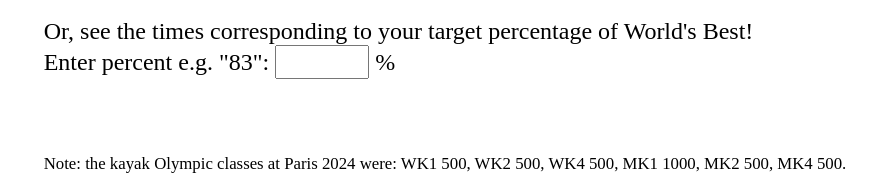
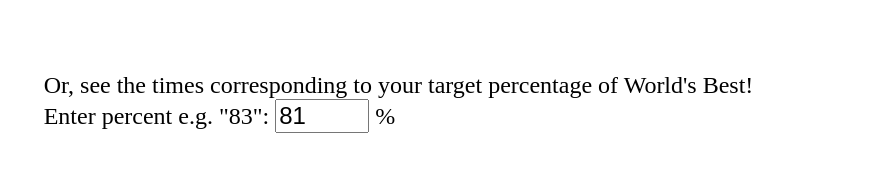
Before and after one commit to preda/kayak, a plain HTML site: page docs/index.html in a window 1280 px wide. Shown: the part 528-711 px from the top of the page, without its empty margins (195-1084 px from the left). Drawn offline with Linux system fonts and the light colour scheme.

Commit message:
Add default percent

```diff
--- a/docs/index.html
+++ b/docs/index.html
@@ -131,7 +131,7 @@ Enter your time e.g. "2:30" :
 <form action="" method="POST">
 Or, see the times corresponding to your target percentage of World's Best!<br/>
 Enter percent e.g. "83":
-<input style="font-size:100%" type="text" id="percent" oninput='setPercent()' onblur='setPercent()' value="" size="4" /> %
+<input style="font-size:100%" type="text" id="percent" oninput='setPercent()' onblur='setPercent()' value='81' size="4" /> %
 </form>
 </td></tr>
 
```
